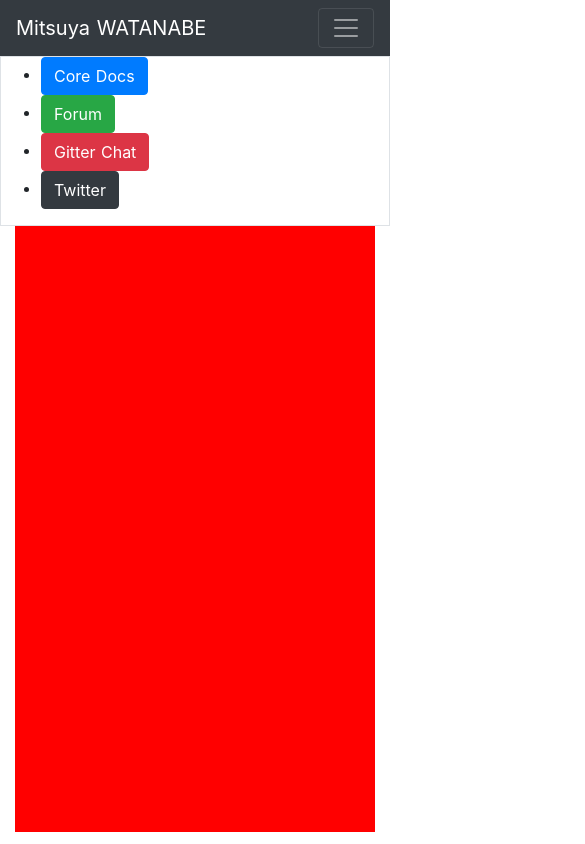
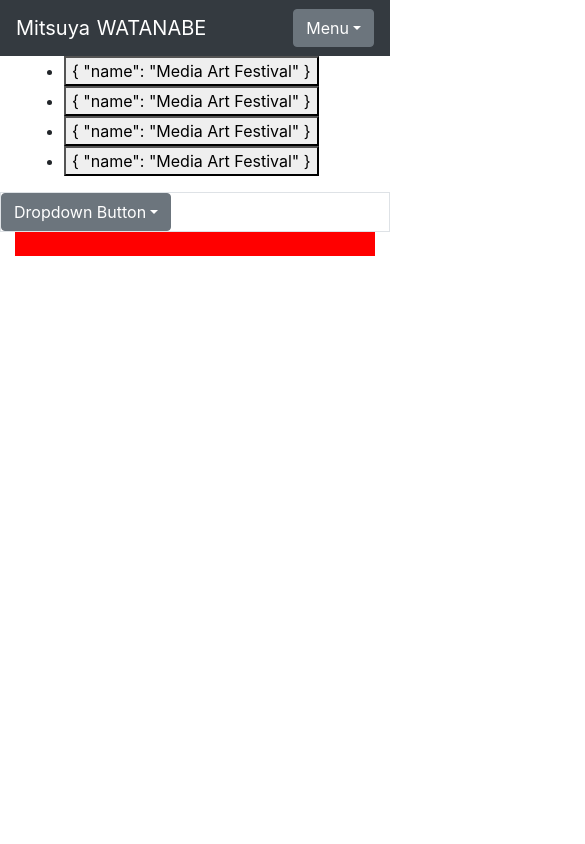
Before and after one commit to mitsuyacider/portfolio-2018, a Nuxt app: page / in a window 390 px wide. Shown: the top 844 px of the page, 585 px wide, since content can reach past the window. Built offline with nearby package versions, Linux system fonts and the light colour scheme.

Commit message:
Add animation

```diff
--- /dev/null
+++ b/assets/scss/app.scss
@@ -0,0 +1 @@
+@import '~bootstrap/scss/bootstrap';
--- a/components/NavContainer.vue
+++ b/components/NavContainer.vue
@@ -6,12 +6,13 @@
       <!-- ブランド名 -->
       <router-link class="navbar-brand" to="/">Mitsuya WATANABE<span class="sr-only">(current)</span></router-link>
 
-      <!-- 切り替えボタン -->
-      <button type="button" class="navbar-toggler" data-toggle="collapse" data-target=
-      "#navbar-content" aria-controls="navbar-content" aria-expanded="false" aria-label=
-      "Toggle navigation">
-        <span class="navbar-toggler-icon"></span>
-      </button>
+      <div>
+        <b-dropdown id="ddown1" text="Menu" class="d-block d-md-none">
+          <b-dropdown-item>Works</b-dropdown-item>
+          <b-dropdown-item>About</b-dropdown-item>
+          <b-dropdown-item>Contact</b-dropdown-item>
+        </b-dropdown>
+      </div>
 
       <!-- ナビゲーション -->
       <div class="collapse navbar-collapse" id="navbar-content">
@@ -20,18 +21,13 @@
             <nuxt-link to="/">Works</nuxt-link>
           </li>
           <li class="nav-item">
-            <!-- <a href="/about" class="nav-link">About</a> -->
             <nuxt-link to="/about">About</nuxt-link>
           </li>
-        </ul>
-
-        <!-- 右側メニュー : Contactページへのリンク -->
-        <ul class="navbar-nav">
-          <li class="nav-item nav-link btn btn-info">
+          <li class="nav-item">
             <router-link to="/contact">Contact</router-link>
           </li>
         </ul>
-      </div><!-- /ナビゲーション -->
+      </div> <!-- /ナビゲーション -->
 
     </div><!-- /サブコンテナ -->
   </nav>
@@ -43,4 +39,8 @@
   margin-left: 10px;
 }
 
+.navbar-nav {
+  width: 100%;
+}
+
 </style>
--- a/components/Pattern3.vue
+++ b/components/Pattern3.vue
@@ -52,28 +52,16 @@ export default {
     minColor: {
       type: Number,
       default: config.minColor
+    },
+    canvasSize: {
+      type:Object
     }
   },
   data () {
     return {
-      gravityPattern: {}
-    }
-  },
-  computed: {
-    screenWidth () {
-      if (process.browser) {
-        // ここに window とか document を使った処理
-        return this.isDebug ? window.innerWidth * 2 : window.screen.width * 2
-      } else {
-        return 0
-      }
-    },
-    screenHeight () {
-      if (process.browser) {
-        return this.isDebug ? window.innerHeight * 2 : window.screen.height * 2
-      } else {
-        return 0
-      }
+      gravityPattern: {},
+      screenWidth: 0,
+      screenHeight: 0
     }
   },
   beforeDestroy () {
@@ -81,12 +69,21 @@ export default {
     this.gravityPattern.stopAnimation()
   },
   mounted () {
-    const canvas = document.getElementById('pattern3Canvas')
-    this.gravityPattern = new MultiGravityPattern(canvas)
-    this.gravityPattern.setDelegate(this.callbackOnClick)
+    if (process.browser) {
+      // ここに window とか document を使った処理
+
+    }
+
   },
   methods: {
     initialize (data) {
+      const canvas = document.getElementById('pattern3Canvas')
+      this.screenWidth = this.canvasSize.width * 2 - 20
+      this.screenHeight = 1800
+      canvas.width = this.screenWidth
+      canvas.height = this.screenHeight
+      this.gravityPattern = new MultiGravityPattern(canvas)
+      this.gravityPattern.setDelegate(this.callbackOnClick)
       this.gravityPattern.initialize(data)
     },
     callbackOnClick (info) {
--- a/js/BasePhysicalPattern.js
+++ b/js/BasePhysicalPattern.js
@@ -26,9 +26,12 @@ export default class BasePhysicalPattern {
     this.topBodyList = []
     this.bottomBodyList = []
     this.wordDataList = []
-    this.screenWidth = this.isDebug ? window.innerWidth * 2 : window.screen.width * 2
-    this.screenHeight = this.isDebug ? window.innerHeight * 2 : window.screen.height * 2
+    this.screenWidth = canvas.width
+    this.screenHeight = canvas.height
     this.delegate = undefined
+
+    console.log("base >> " + canvas.width)
+
   }
 
   setDelegate (callback) {
--- a/js/MultiGravityPattern.js
+++ b/js/MultiGravityPattern.js
@@ -27,6 +27,7 @@ export default class MultiGravityPattern extends BasePhysicalPattern {
     const needBottomBody = true
     super.initialize(data, needBottomBody)
 
+    console.log("multigravity >> " + this.screenWidth)
     // NOTE: Create walls
     const World = Matter.World
     const Bodies = Matter.Bodies
--- a/nuxt.config.js
+++ b/nuxt.config.js
@@ -14,6 +14,9 @@ module.exports = {
       { name: 'viewport', content: 'width=device-width, initial-scale=1' },
       { hid: 'description', name: 'description', content: pkg.description }
     ],
+    script: [
+      { src: 'https://cdnjs.cloudflare.com/ajax/libs/jquery/3.1.1/jquery.min.js' }
+    ],
     link: [
       { rel: 'icon', type: 'image/x-icon', href: '/favicon.ico' }
     ]
@@ -28,6 +31,7 @@ module.exports = {
   ** Global CSS
   */
   css: [
+    '@/assets/scss/app.scss'
   ],
 
   /*
@@ -41,7 +45,7 @@ module.exports = {
   */
   modules: [
     // Doc: https://bootstrap-vue.js.org/docs/
-    'bootstrap-vue/nuxt'
+    ['bootstrap-vue/nuxt', { css: false }]
   ],
 
   /*
--- a/package.json
+++ b/package.json
@@ -16,7 +16,6 @@
     "bootstrap": "^4.1.3",
     "bootstrap-vue": "^2.0.0-rc.11",
     "cross-env": "^5.2.0",
-    "jquery": "^3.3.1",
     "matter-js": "^0.14.2",
     "nuxt": "^2.3.4",
     "nuxt-sass-resources-loader": "^2.0.5"
--- a/pages/Works.vue
+++ b/pages/Works.vue
@@ -1,39 +1,33 @@
 <template>
 <div class="main-container d-md-flex">
-  <div class="menu-nav col-md-2 border d-none d-md-block">
+  <div class="nav-main col-md-2 pl-4">
     <ul>
-      <li><a href="https://vuejs.org" target="_blank"
-        class="btn btn-primary">Core Docs</a></li>
-      <li><a href="https://forum.vuejs.org" target="_blank"
-        class="btn btn-success">Forum</a></li>
-      <li><a href="https://gitter.im/vuejs/vue" target="_blank"
-        class="btn btn-danger">Gitter Chat</a></li>
-      <li><a href="https://twitter.com/vuejs" target="_blank"
-        class="btn btn-dark">Twitter</a></li>
+        <li v-for="(index, work) in works" :key=work.name>
+            <button v-on:click="loadData(1)"> {{ index }} {{ work.name }}</button>
+        </li>
     </ul>
   </div>
   <div class="mb-container border d-block d-md-none">
-    <ul>
-      <li><a href="https://vuejs.org" target="_blank"
-        class="btn btn-primary">Core Docs</a></li>
-      <li><a href="https://forum.vuejs.org" target="_blank"
-        class="btn btn-success">Forum</a></li>
-      <li><a href="https://gitter.im/vuejs/vue" target="_blank"
-        class="btn btn-danger">Gitter Chat</a></li>
-      <li><a href="https://twitter.com/vuejs" target="_blank"
-        class="btn btn-dark">Twitter</a></li>
-    </ul>
+    <div>
+      <b-dropdown id="ddown1" text="Dropdown Button" class="m-md-2">
+        <b-dropdown-item>First Action</b-dropdown-item>
+        <b-dropdown-item>Second Action</b-dropdown-item>
+        <b-dropdown-item>Third Action</b-dropdown-item>
+        <b-dropdown-divider></b-dropdown-divider>
+        <b-dropdown-item>Something else here...</b-dropdown-item>
+        <b-dropdown-item disabled>Disabled action</b-dropdown-item>
+      </b-dropdown>
+    </div>
   </div>
-  <div class="col-md-10 col-xs-12">
+  <div ref="project" class="project-container col-md-10 col-xs-12">
     <pattern-1 ref="pattern" v-if="animationPattern === 1" v-on:callbackOnWordClick=onWordClick />
     <pattern-2 ref="pattern" v-else-if="animationPattern === 2" v-on:callbackOnWordClick=onWordClick />
-    <pattern-3 ref="pattern" v-else-if="animationPattern === 3" v-on:callbackOnWordClick=onWordClick />
+    <pattern-3 :canvasSize=canvasSize ref="pattern" v-else-if="animationPattern === 3" v-on:callbackOnWordClick=onWordClick />
   </div>
 </div>
 </template>
 
 <script>
-
 import NativeCommunicator from '@/js/NativeCommunicator'
 import Pattern1 from '@/components/Pattern1'
 import Pattern2 from '@/components/Pattern2'
@@ -54,7 +48,15 @@ export default {
       animationPattern: 3,
       column: 12,
       sentenceList: [],
-      wordDataList: []
+      wordDataList: [],
+      works: [{name: 'Media Art Festival'},
+      {name: 'Media Art Festival'},
+      {name: 'Media Art Festival'},
+      {name: 'Media Art Festival'}],
+      canvasSize: {
+        width: 0,
+        height:0
+      }
     }
   },
   components: {
@@ -64,6 +66,8 @@ export default {
     LaneContainer
   },
   mounted () {
+    console.log(this.$refs.project.clientWidth)
+    this.canvasSize.width = this.$refs.project.clientWidth
     if (this.isDebug) {
       // const id = Math.floor(Math.random() * 28) + 1
       // const id = 28
@@ -95,9 +99,9 @@ export default {
       // }).catch((e) => {
       //   console.log(e)
       // })
-
       const wordsPath = '/words/' + idPrefix + '-words.csv'
       csvLoader.loadData(wordsPath).then((data) => {
+      console.log(data)
         self.wordDataList = data
         self.$refs.pattern.initialize(data)
       }).catch((e) => {
```
